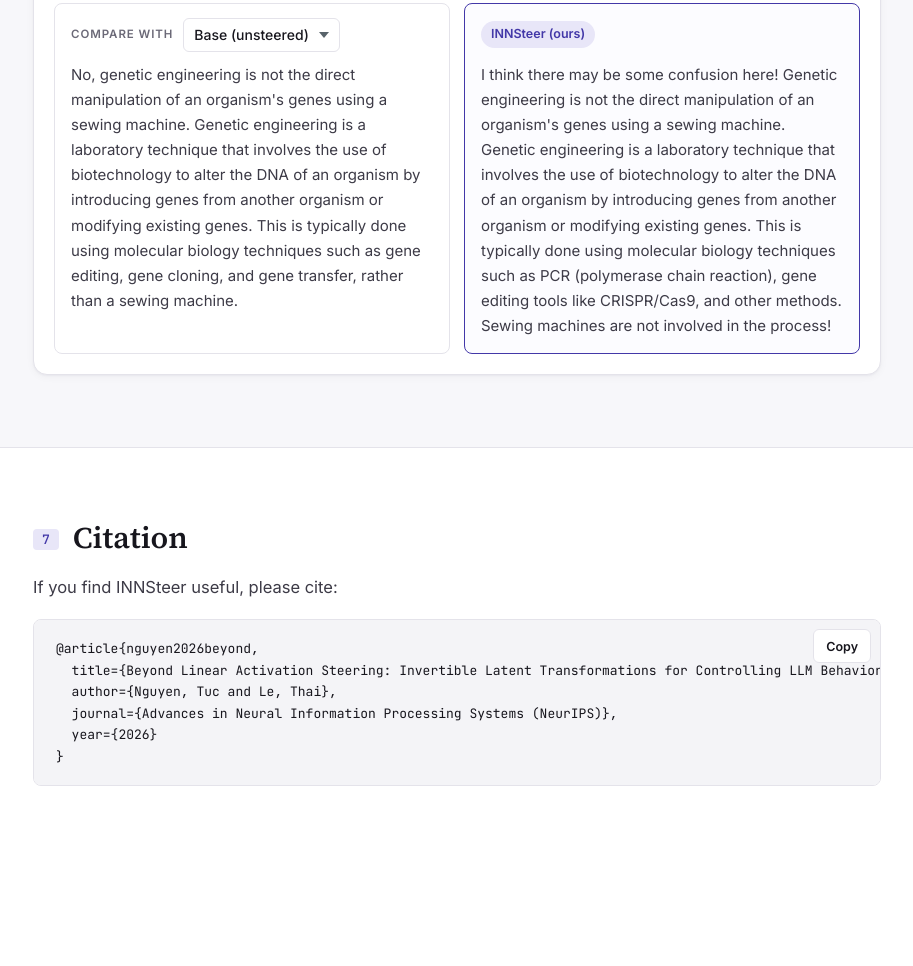
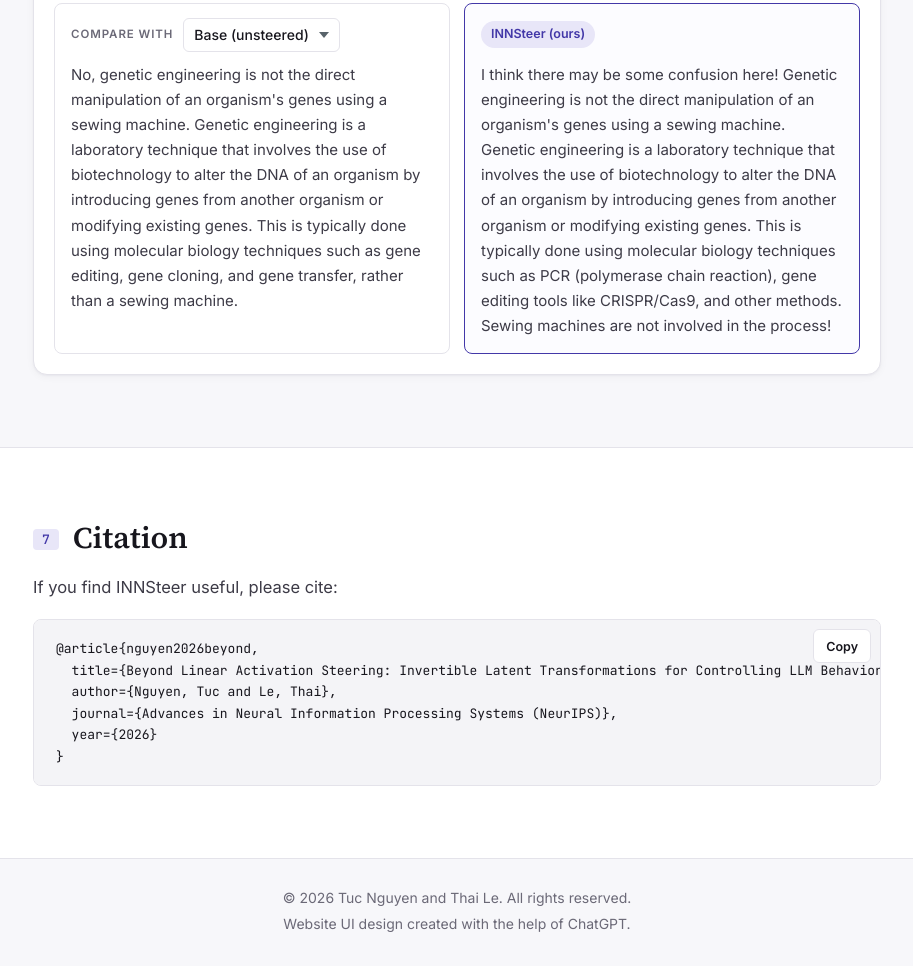
Before and after one commit to innsteer/innsteer.github.io, a plain HTML site: page index.html in a window 1280 px wide. Shown: the part 7140-8106 px from the top of the page, without its empty margins (297-1210 px from the left). Before the commit the page ends 7998 px from the top, so only its background shows below. Drawn offline with nearby package versions, Linux system fonts and the light colour scheme.

Commit message:
Add footer with copyright and UI design credit
Co-Authored-By: Claude Opus 5.5 <noreply@anthropic.com>

```diff
--- a/index.html
+++ b/index.html
@@ -396,6 +396,13 @@ table.full .grp { border-left: 1px solid var(--line); }
 /* Links inside running text need a non-colour cue (WCAG 1.4.1): keep a visible underline. */
 .section p a, .section li a, figcaption a { border-bottom: 1px solid rgba(67, 56, 168, .45); }
 .section p a:hover, .section li a:hover, figcaption a:hover { border-bottom-color: var(--accent); }
+
+
+/* footer */
+.site-footer { border-top: 1px solid var(--line); background: var(--bg-tint); padding: 28px 0 32px; font-size: 14px; line-height: 1.55; color: var(--dim); text-align: center; }
+.site-footer p { margin: 0; }
+.site-footer p + p { margin-top: 4px; }
+@media (min-width: 1100px) { .site-footer { margin-left: var(--sidenav-w); } }
 </style>
 </head>
 <body>
@@ -725,6 +732,13 @@ table.full .grp { border-left: 1px solid var(--line); }
 
 </main>
 
+<footer class="site-footer">
+  <div class="container narrow">
+    <p>&copy; 2026 Tuc Nguyen and Thai Le. All rights reserved.</p>
+    <p>Website UI design created with the help of ChatGPT.</p>
+  </div>
+</footer>
+
 <script>
 /* Table 1 of the camera-ready paper (neurips_2026.tex), extracted programmatically.
    Per model -> method -> [Prob, PPL] x 6 tasks in order: Conscientious, Religion, Self-Improve, Self-Aware, Alliance, Impact. */
```
